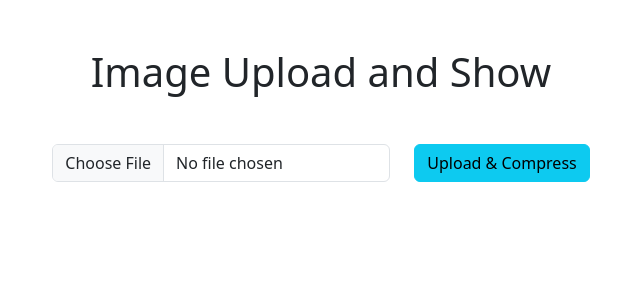
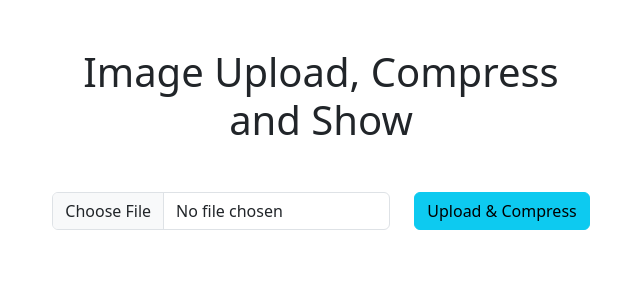
Before and after one commit to Kingkobi01/simple_flask_image_compressor, a Flask app: page / in a window 1280 px wide. Shown: the top 300 px of the page, without its empty margins (319-959 px from the left). Run offline with Flask 3, Linux system fonts and the light colour scheme; some libraries are stand-ins or nearby versions.

Commit message:
Changed Page title

```diff
--- a/templates/index.html
+++ b/templates/index.html
@@ -4,7 +4,7 @@
 <head>
     <meta charset="utf-8">
     <meta name="viewport" content="width=device-width, initial-scale=1">
-    <title>Bootstrap demo</title>
+    <title>Image Upload, Compress and Show</title>
     <link href="https://cdn.jsdelivr.net/npm/bootstrap@5.3.2/dist/css/bootstrap.min.css" rel="stylesheet"
           integrity="sha384-T3c6CoIi6uLrA9TneNEoa7RxnatzjcDSCmG1MXxSR1GAsXEV/Dwwykc2MPK8M2HN" crossorigin="anonymous">
 
@@ -15,7 +15,7 @@
         <div class="row">
             <div class="col-6 mx-auto mt-5 text-center">
 
-                <h1 class="mb-5">Image Upload and Show</h1>
+                <h1 class="mb-5">Image Upload, Compress and Show</h1>
 
                 <form method="post" enctype="multipart/form-data">
                     {{ form.hidden_tag() }}
```
